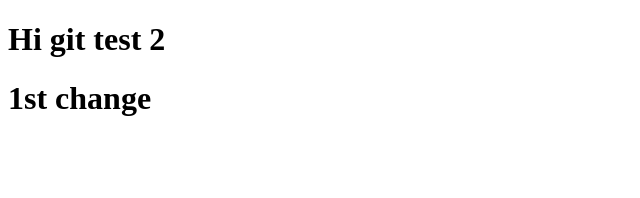
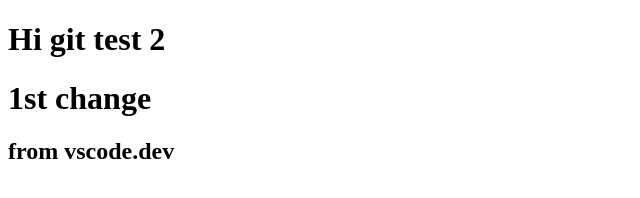
Before and after one commit to mrsampage/gittest2, a plain HTML site: page index.html in a window 1280 px wide. Shown: the whole page, without its empty margins (0-640 px from the left). Drawn offline with Linux system fonts and the light colour scheme.

Commit message:
changes from vscode.dev

```diff
--- a/index.html
+++ b/index.html
@@ -10,6 +10,7 @@
     <h1>Hi git test 2</h1>
 
     <h1>1st change</h1>
+    <h2>from vscode.dev</h2>
 
 
 </body>
```
